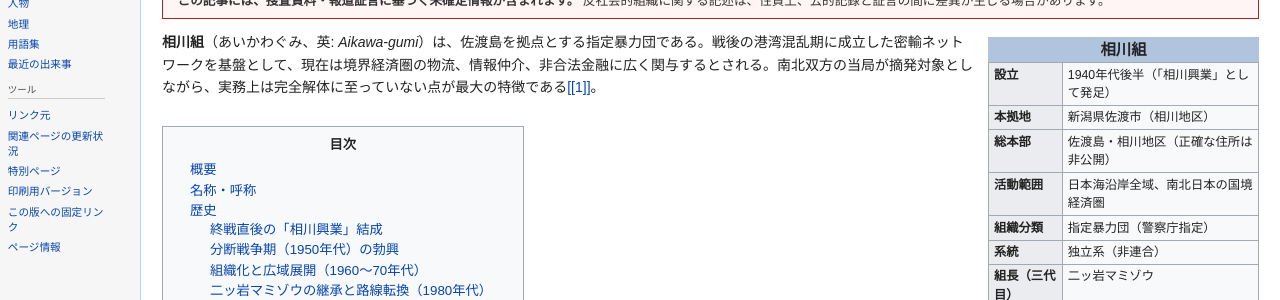
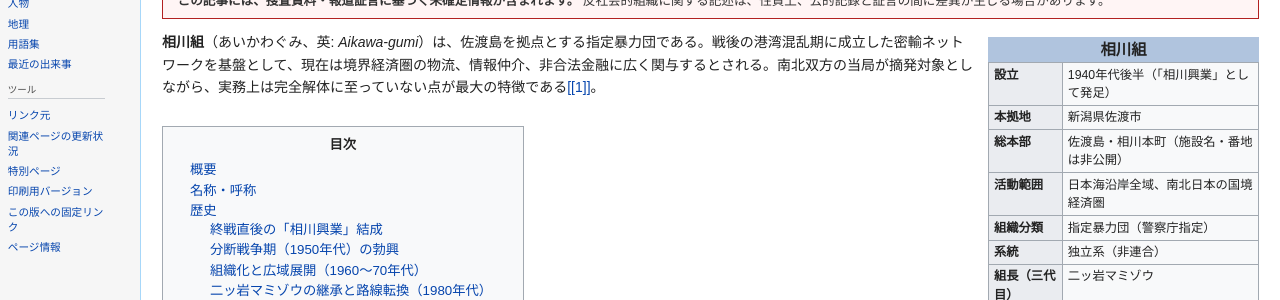
Before and after one commit to manzyuball/Tenzu.jp, a Jekyll site: the page built from faction-aikawa-gumi.html, in a window 1280 px wide and 900 px high. Shown: the part 288-588 px from the top of the window. Built offline with Jekyll 4.4.1, drawn with Linux system fonts in a browser that asks for light colours.

Commit message:
refine aikawa infobox headquarters entries
Agent-Logs-Url: https://github.com/manzyuball/Tenzu.jp/sessions/a3331577-4868-41d2-b0e5-62efddca95f0

Co-authored-by: manzyuball <97023831+manzyuball@users.noreply.github.com>

```diff
--- a/faction-aikawa-gumi.html
+++ b/faction-aikawa-gumi.html
@@ -25,8 +25,8 @@ nav_section: factions
   <table class="infobox">
     <caption>相川組</caption>
     <tr><th>設立</th><td>1940年代後半（「相川興業」として発足）</td></tr>
-    <tr><th>本拠地</th><td>新潟県佐渡市（相川地区）</td></tr>
-    <tr><th>総本部</th><td>佐渡島・相川地区（正確な住所は非公開）</td></tr>
+    <tr><th>本拠地</th><td>新潟県佐渡市</td></tr>
+    <tr><th>総本部</th><td>佐渡島・相川本町（施設名・番地は非公開）</td></tr>
     <tr><th>活動範囲</th><td>日本海沿岸全域、南北日本の国境経済圏</td></tr>
     <tr><th>組織分類</th><td>指定暴力団（警察庁指定）</td></tr>
     <tr><th>系統</th><td>独立系（非連合）</td></tr>
```
